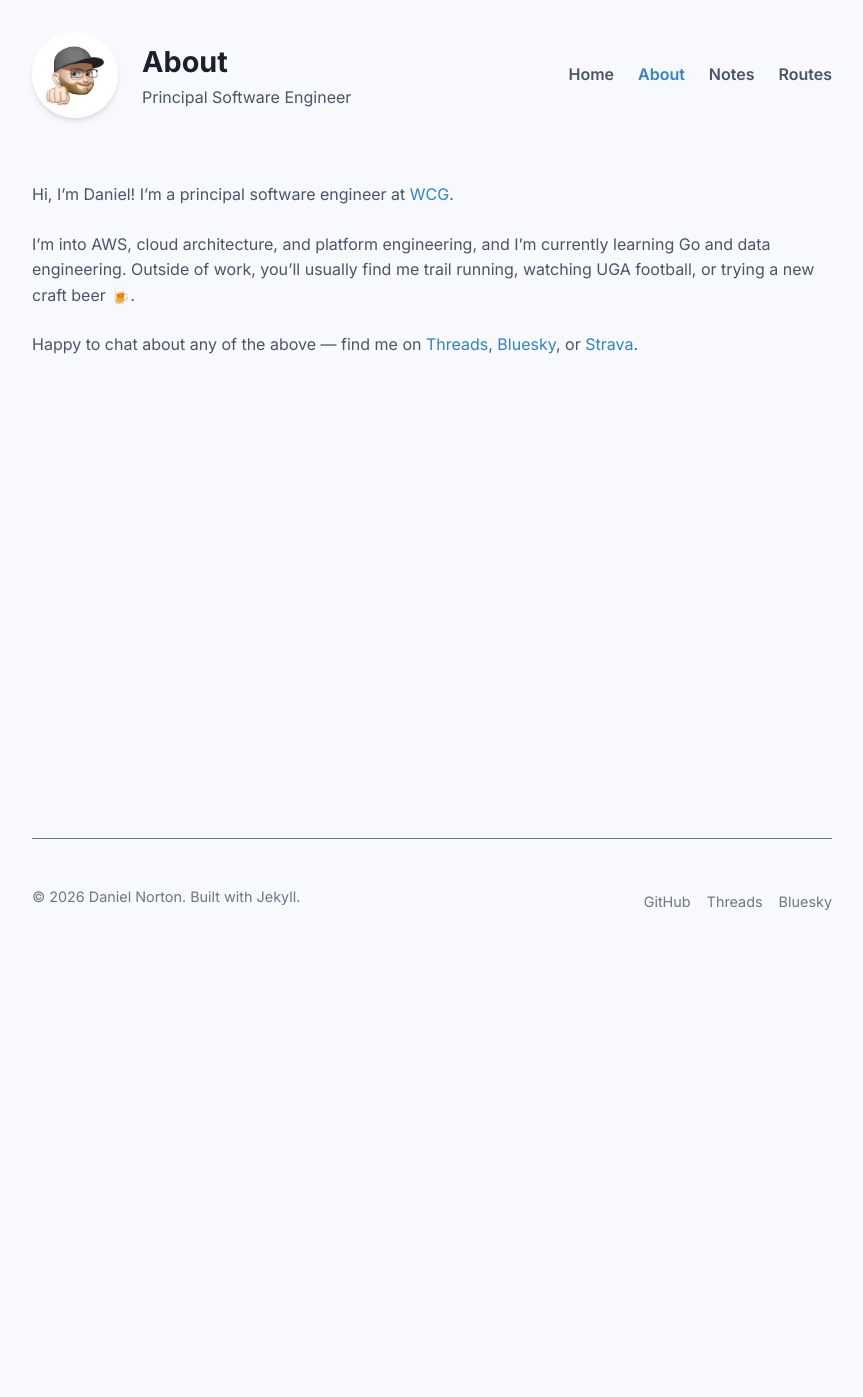
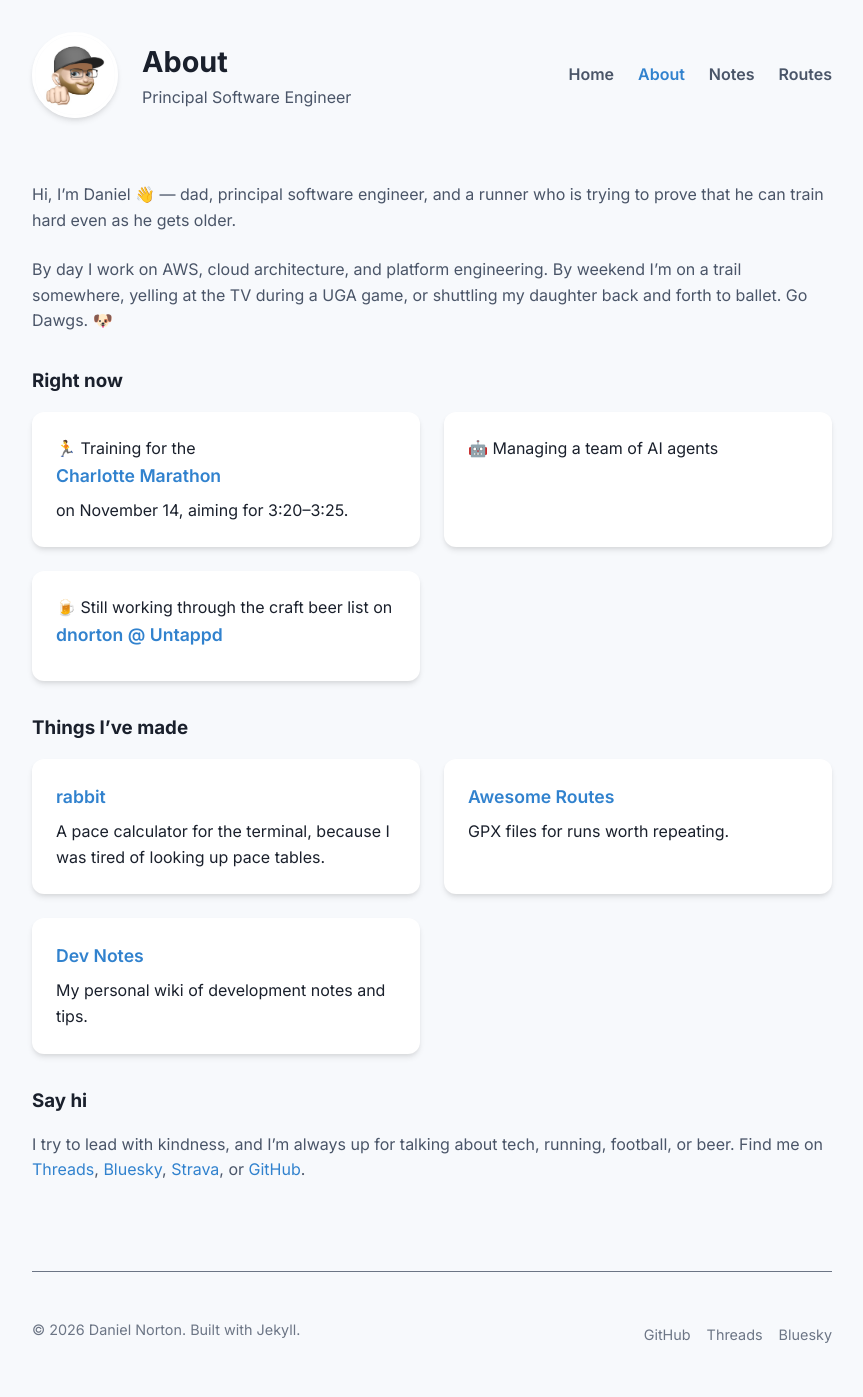
Before and after one commit to dnorton/dnorton, a Jekyll site: the page built from about.md, in a window 1280 px wide. Shown: the whole page, without its empty margins (208-1071 px from the left). Built offline with Jekyll 4.4.1, drawn with Linux system fonts in a browser that asks for light colours; before the commit the page ends 964 px from its top, so only the background shows below that.

Commit message:
Refresh the about page
Co-Authored-By: Claude Opus 5.5 <noreply@anthropic.com>

```diff
--- a/about.md
+++ b/about.md
@@ -5,8 +5,25 @@ description: About Daniel Norton
 permalink: /about/
 ---
 
-Hi, I'm Daniel! I'm a principal software engineer at [WCG](https://wcgclinical.com).
+Hi, I'm Daniel 👋 — dad, principal software engineer, and a runner who is trying to prove that he can train hard even as he gets older.
 
-I'm into AWS, cloud architecture, and platform engineering, and I'm currently learning Go and data engineering. Outside of work, you'll usually find me trail running, watching UGA football, or trying a new craft beer 🍺.
+By day I work on AWS, cloud architecture, and platform engineering. By weekend I'm on a trail somewhere, yelling at the TV during a UGA game, or shuttling my daughter back and forth to ballet. Go Dawgs. 🐶
 
-Happy to chat about any of the above — find me on [Threads](https://www.threads.net/@thednorton), [Bluesky](https://bsky.app/profile/dnorton.dev), or [Strava](https://www.strava.com/athletes/thednorton).
+### Right now
+
+- 🏃 Training for the [Charlotte Marathon](/charlotte-marathon/calendar.html) on November 14, aiming for 3:20–3:25.
+- 🤖 Managing a team of AI agents
+- 🍺 Still working through the craft beer list on [dnorton @ Untappd](https://untappd.com/user/dnorton)
+
+### Things I've made
+
+- [rabbit](/notes/rabbit-pace/)
+  A pace calculator for the terminal, because I was tired of looking up pace tables.
+- [Awesome Routes](/awesome-routes/)
+  GPX files for runs worth repeating.
+- [Dev Notes](https://notes.dnorton.org)
+  My personal wiki of development notes and tips.
+
+### Say hi
+
+I try to lead with kindness, and I'm always up for talking about tech, running, football, or beer. Find me on [Threads](https://www.threads.net/@thednorton), [Bluesky](https://bsky.app/profile/dnorton.dev), [Strava](https://www.strava.com/athletes/thednorton), or [GitHub](https://github.com/dnorton).
```
